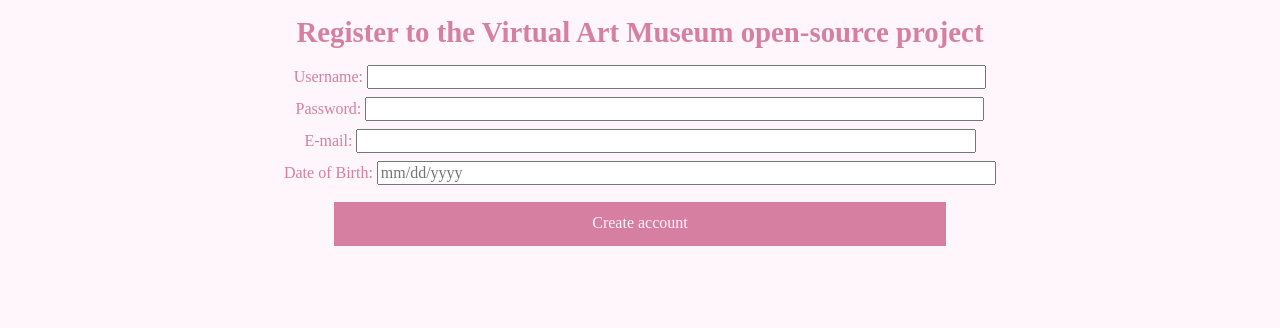
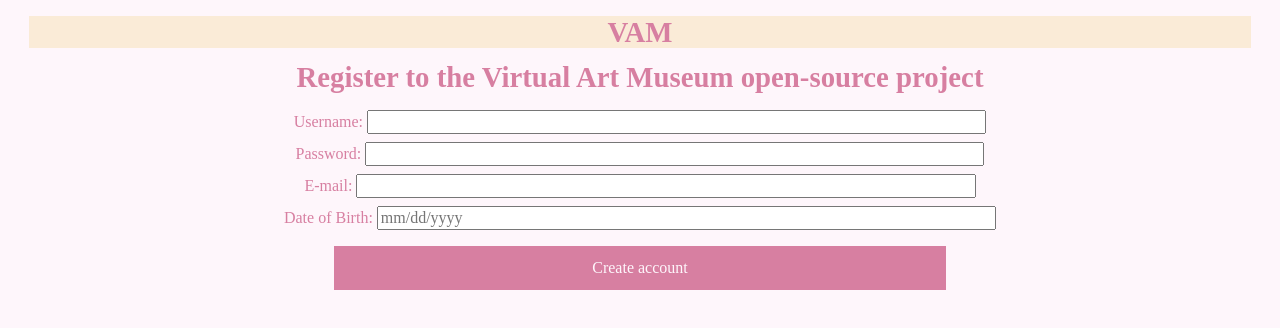
Before and after one commit to CPintor-ITMD-362/Project_one, a plain HTML site: page index.html in a window 1280 px wide. Drawn offline with nearby package versions, Linux system fonts and the light colour scheme; a web font is replaced by a local one.

Commit message:
adding header

```diff
--- a/css/style.css
+++ b/css/style.css
@@ -4,6 +4,10 @@ body {
   color: #e6b2c6;
   margin: 1em; /* 16px */
   line-height: 2.0em; /* 25.6 */
+}
+
+.header {
+  background-color: antiquewhite;
 }
 
 .container {
--- a/index.html
+++ b/index.html
@@ -12,6 +12,9 @@
 
 </head>
 <body>
+  <div class="container header">
+    <h1>VAM</h1>
+  </div>
   <div class="container">
     <h1>Register to the Virtual Art Museum open-source project</h1>
   </div>
```
